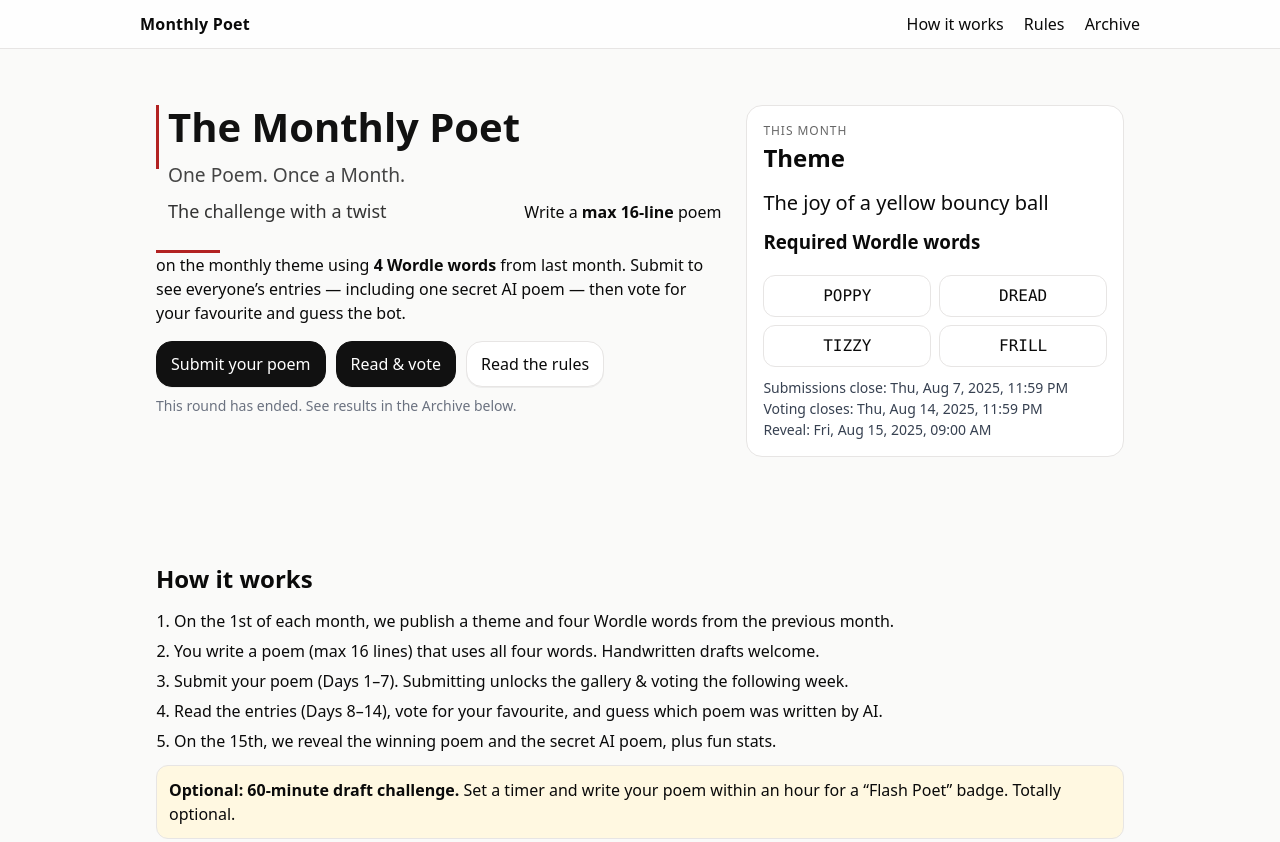
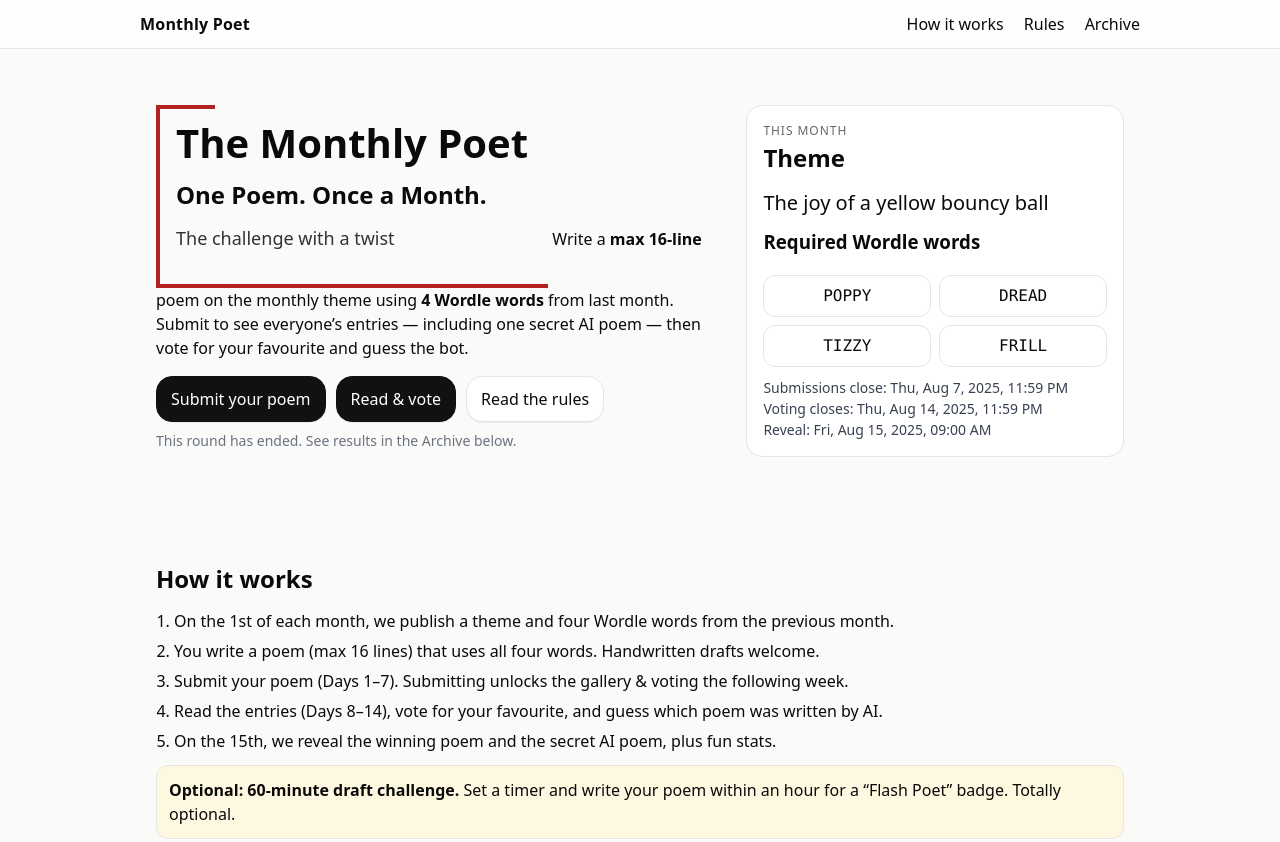
Before and after one commit to jordpeter/Monthlypoet, a plain HTML site: page index.html in a window 1280 px wide. Shown: the top 842 px of the page. Drawn offline with Linux system fonts and the light colour scheme.

Commit message:
Update styles.css

```diff
--- a/styles.css
+++ b/styles.css
@@ -57,52 +57,42 @@ h2{margin:0 0 12px;font-size:24px}
 .foot{display:flex;justify-content:space-between;align-items:center;padding:18px 0}
 .foot .links a{margin-left:14px;color:#374151}
 .footer .links {margin-left:8px;color:#701921}
-/* ===== Title block with L-shaped accent ===== */
-:root{
-  --accent:#b22222;            /* deep red */
-  --accent-thickness:3px;      /* line thickness */
-  --accent-length:64px;         /* BOTH the left and bottom lengths */
+/* Title block with 3-sided red accent */
+.title-block {
+  position: relative;
+  display: inline-block;
+  padding: 16px 20px 20px 20px; /* space inside the L */
 }
 
-.title-block{
-  position: relative;
-  display: inline-block;        /* so the L hugs the text block */
-  padding-left:12px;            /* spacing from left line */
-  padding-bottom:12px;          /* spacing from bottom line */
+/* vertical red line */
+.title-block::before {
+  content: "";
+  position: absolute;
+  top: 0;
+  left: 0;
+  width: 4px;            /* line thickness */
+  height: 100%;
+  background: #B22222;   /* deep red */
 }
 
-/* vertical (left) */
-.title-block::before{
-  content:"";
-  position:absolute;
-  top:0; left:0;
- width: var(--accent-thickness);
-height: var(--accent-length);
-  background:var(--accent);
+/* bottom red line */
+.title-block::after {
+  content: "";
+  position: absolute;
+  bottom: 0;
+  left: 0;
+  width: 100%;
+  height: 4px;           /* line thickness */
+  background: #B22222;
 }
 
-/* horizontal (bottom) */
-.title-block::after{
-  content:"";
-  position:absolute;
-  left:0; bottom:0;
-  height:var(--accent-thickness);
-  width:var(--accent-length);
-  background:var(--accent);
+/* short top line (aligned with "The") */
+.title-block .site-title::before {
+  content: "";
+  position: absolute;
+  top: 0;
+  left: 0;
+  height: 4px;
+  width: 2.6ch;          /* matches width of "The" + spacing */
+  background: #B22222;
 }
-
-/* keep headings clean, left-aligned, sans */
-.site-title{
-  font-size:2.2rem; font-weight:700; margin:0 0 .25rem 0; color:#111; text-align:left;
-}
-.site-subtitle{
-  font-size:1.2rem; font-weight:500; margin:0 0 .5rem 0; color:#444; text-align:left;
-}
-.site-tagline{
-  font-size:1rem; margin:0 0 1rem 0; color:#666; text-align:left;
-}
-
-/* optional: shorter accent on small screens */
-@media (max-width:600px){
-  :root{ --accent-length:48px; }
-}
```
